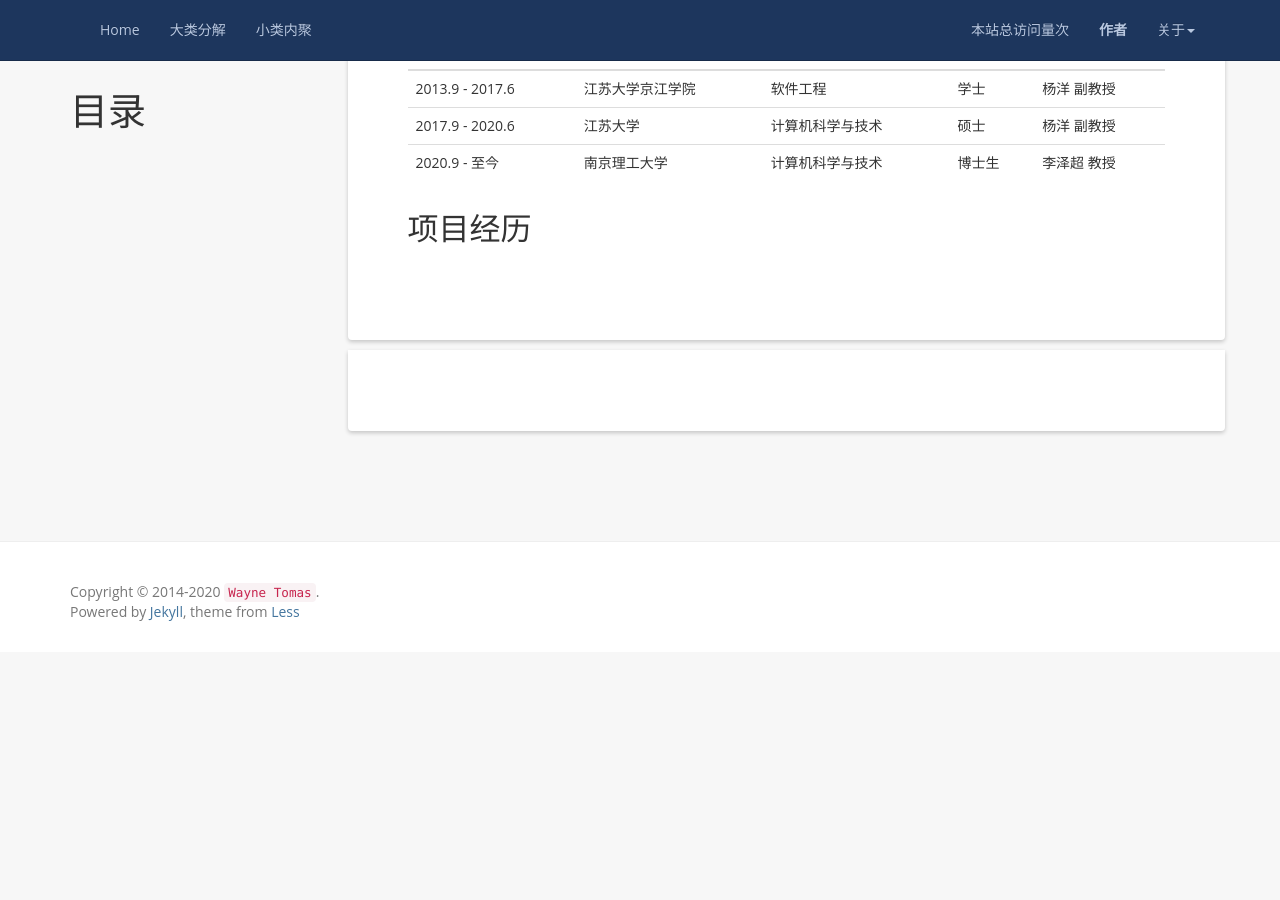
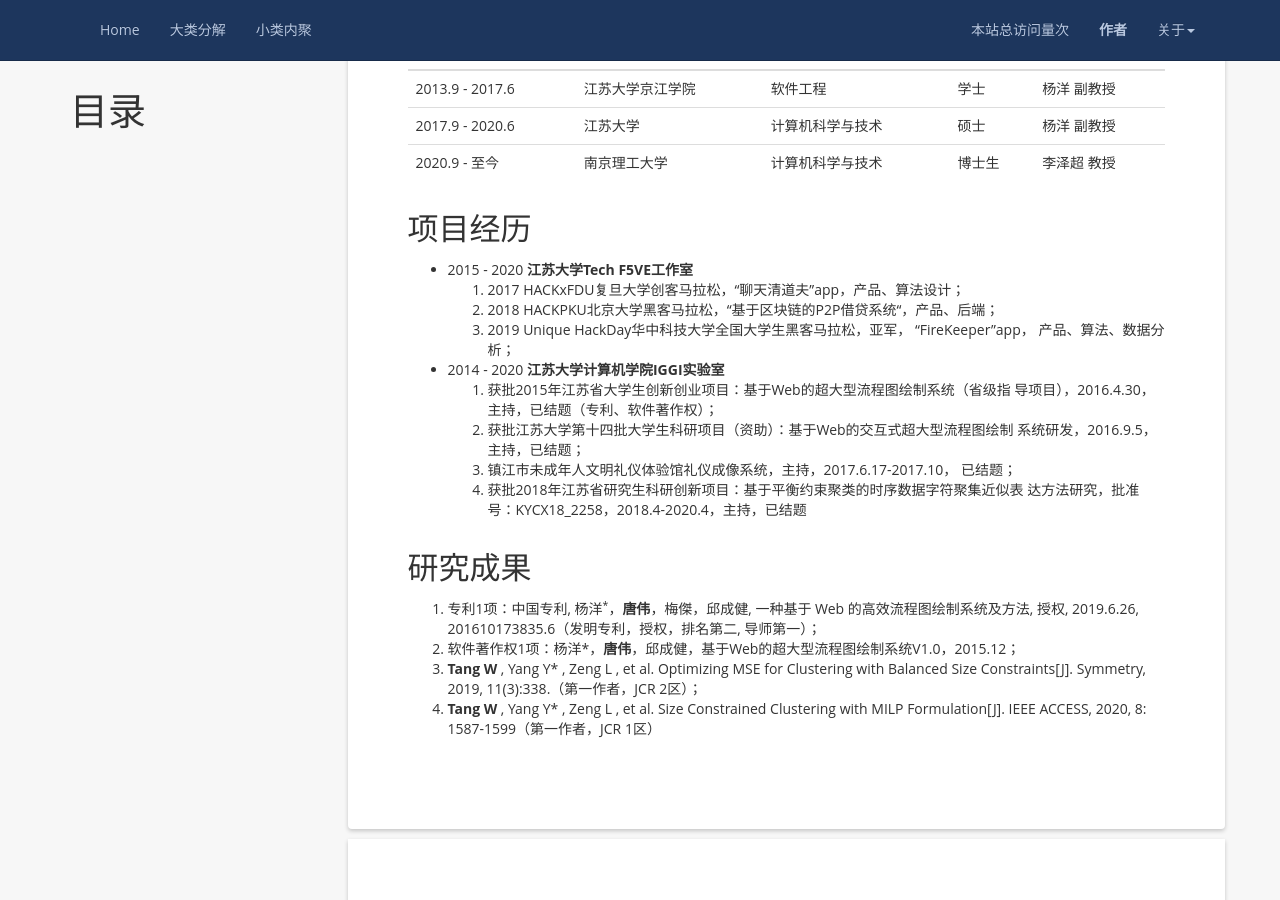
Before and after one commit to HADESAngelia/HADESAngelia.github.io, a Jekyll site: the page built from donate/index.md, in a window 1280 px wide and 900 px high, scrolled down 657 px. Built offline with Jekyll 4.4.1, drawn with Linux system fonts in a browser that asks for light colours; nearby versions of some CDN libraries; comment, search, counter and statistics services are not loaded; before the commit the page ends 1309 px from its top, so only the background shows below that.

Commit message:
modify_1

```diff
--- a/donate/index.md
+++ b/donate/index.md
@@ -17,3 +17,21 @@ header: 支持
 | 2020.9 - 至今   | 南京理工大学     | 计算机科学与技术 | 博士生 | 李泽超 教授 |
 
 ## 项目经历
+
++ 2015 - 2020 **江苏大学Tech F5VE工作室**
+  1. 2017 HACKxFDU复旦大学创客马拉松，“聊天清道夫”app，产品、算法设计；
+  2. 2018 HACKPKU北京大学黑客马拉松，“基于区块链的P2P借贷系统“，产品、后端；
+  3. 2019 Unique HackDay华中科技大学全国大学生黑客马拉松，亚军， “FireKeeper”app，
+      产品、算法、数据分析；
++ 2014 - 2020 **江苏大学计算机学院IGGI实验室**
+  1. 获批2015年江苏省大学生创新创业项目：基于Web的超大型流程图绘制系统（省级指 导项目），2016.4.30，主持，已结题（专利、软件著作权）；
+  2. 获批江苏大学第十四批大学生科研项目（资助）：基于Web的交互式超大型流程图绘制 系统研发，2016.9.5，主持，已结题；
+  3. 镇江市未成年人文明礼仪体验馆礼仪成像系统，主持，2017.6.17-2017.10， 已结题；
+  4. 获批2018年江苏省研究生科研创新项目：基于平衡约束聚类的时序数据字符聚集近似表 达方法研究，批准号：KYCX18_2258，2018.4-2020.4，主持，已结题
+
+## 研究成果
+
+1. 专利1项：中国专利, 杨洋<sup>*</sup>，**唐伟**，梅傑，邱成健, 一种基于 Web 的高效流程图绘制系统及方法, 授权, 2019.6.26, 201610173835.6（发明专利，授权，排名第二, 导师第一）；
+2. 软件著作权1项：杨洋*，**唐伟**，邱成健，基于Web的超大型流程图绘制系统V1.0，2015.12；
+3. **Tang W** , Yang Y* , Zeng L , et al. Optimizing MSE for Clustering with Balanced Size Constraints[J]. Symmetry, 2019, 11(3):338.（第一作者，JCR 2区）；
+4. **Tang W** , Yang Y* , Zeng L , et al. Size Constrained Clustering with MILP Formulation[J]. IEEE ACCESS, 2020, 8: 1587-1599（第一作者，JCR 1区）
```
Also changed, not shown: _posts/2019-3-26-anaconda打开出错.md (+1 -1 lines), donate/method/index.md (+0 -4 lines).
